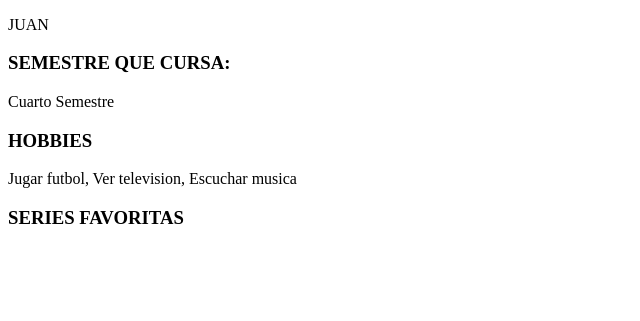
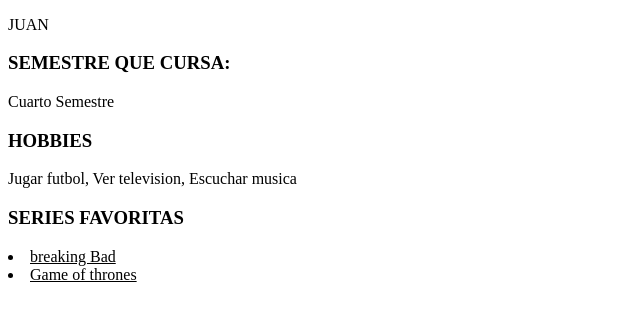
Before and after one commit to juanrios2/index, a plain HTML site: page index.html in a window 1280 px wide. Shown: the part 105-426 px from the top of the page, without its empty margins (0-640 px from the left). Drawn offline with Linux system fonts and the light colour scheme.

Commit message:
add series

```diff
--- a/index.html
+++ b/index.html
@@ -14,5 +14,9 @@
     <h3>HOBBIES</h3>
     <p>Jugar futbol, Ver television, Escuchar musica</p>
     <h3>SERIES FAVORITAS</H3>
+    <u>
+        <li> breaking Bad</li>
+        <li> Game of thrones</li>
+    </u>
 </body>
 </html>
```
